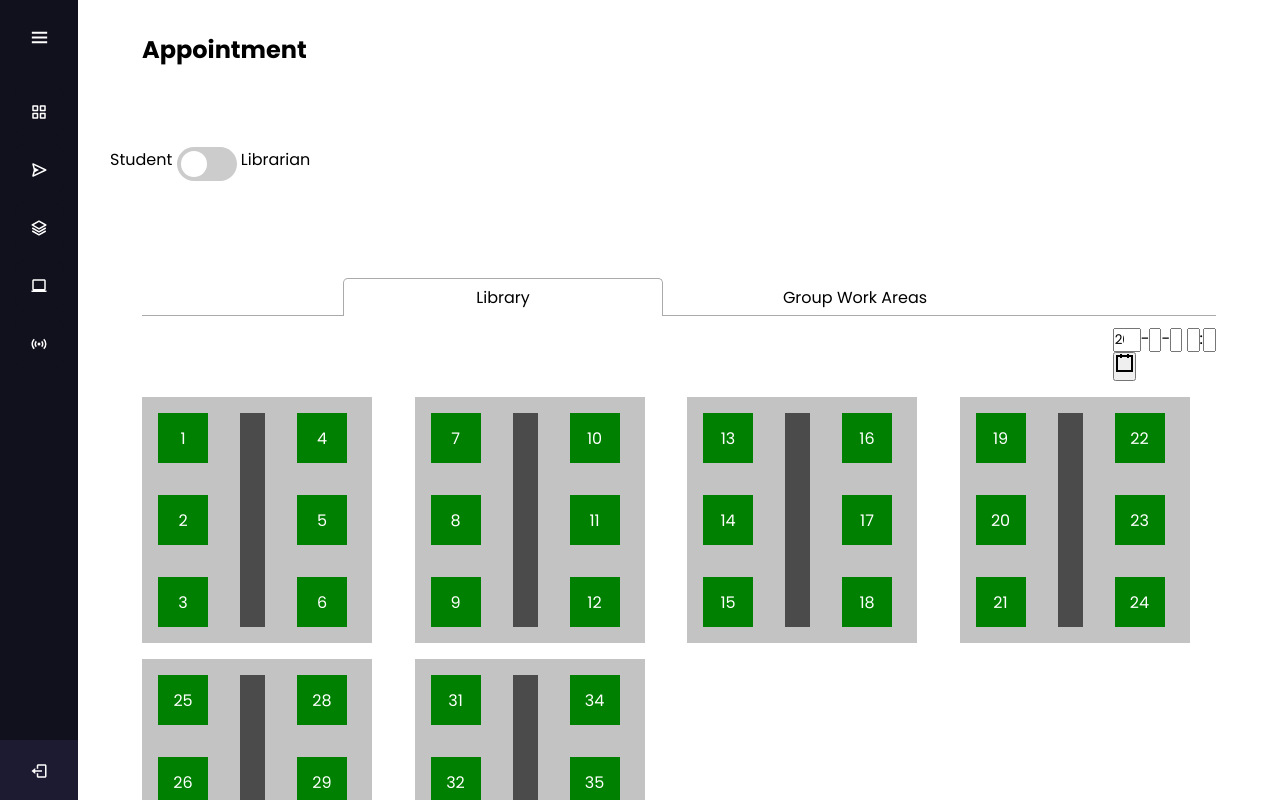
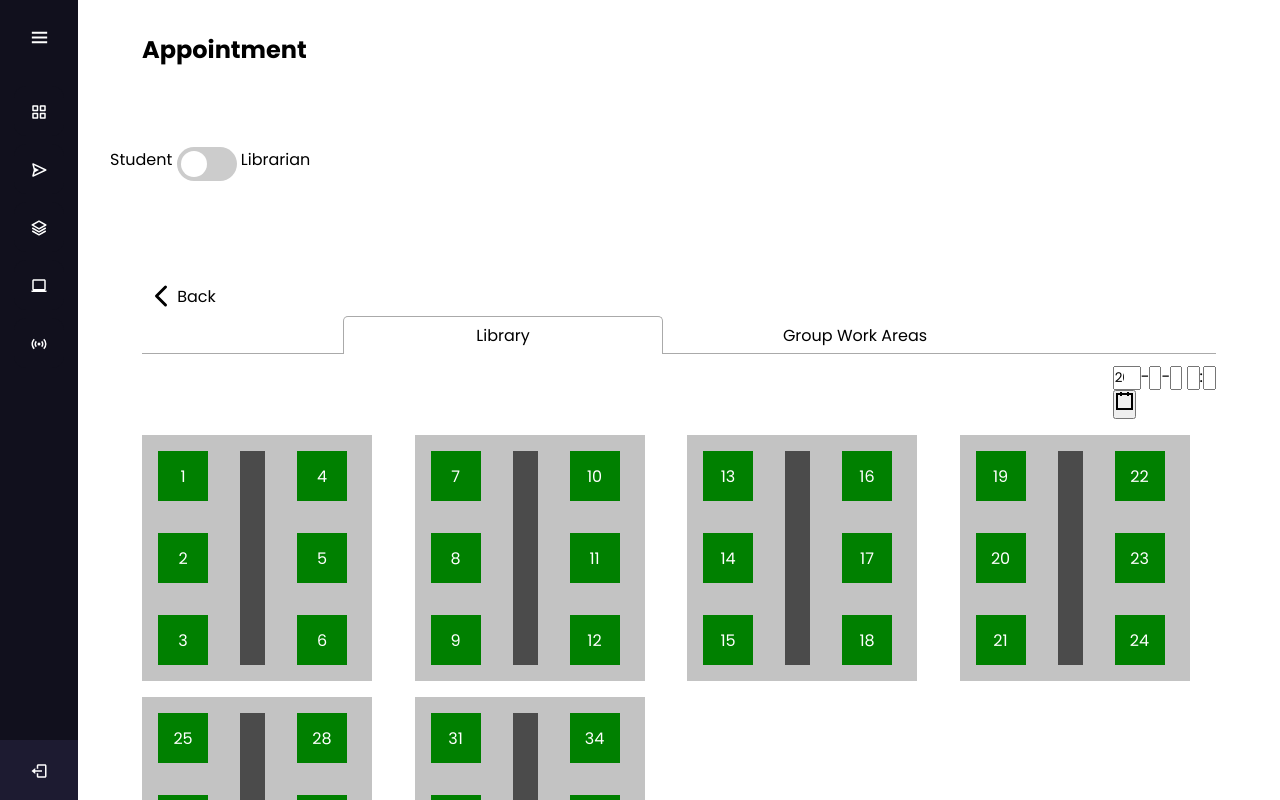
Before and after one commit to emrebal98/MLGA-Library-System, a React (Create React App) app: page /appointment in a window 1280 px wide. Both pictures are taken after a click on the button "Make an Appointment". Shown: the top 800 px of the page. Built offline with nearby package versions, Linux system fonts and the light colour scheme; the HTML template or start-up script is replaced by a standard one.

Commit message:
back button

```diff
--- a/src/containers/appointment/Appointment.jsx
+++ b/src/containers/appointment/Appointment.jsx
@@ -3,6 +3,7 @@ import { Table, Popup } from "../../components";
 import { Notification } from "../../helper/notfiy";
 import { Tab, Tabs, TabList, TabPanel } from "react-tabs";
 import DateTimePicker from "react-datetime-picker";
+import { IoChevronBack } from "react-icons/io5";
 import moment from "moment";
 import "./appointment.css";
 import "react-tabs/style/react-tabs.css";
@@ -268,6 +269,12 @@ function Appointment() {
 					</div>
 				) : (
 					<div className="create_appointment_container">
+						<button
+							className="back"
+							onClick={(e) => setAppointmentPage(false)}
+						>
+							<IoChevronBack /> <span>Back</span>
+						</button>
 						<Tabs>
 							<TabList>
 								<Tab>Library</Tab>
--- a/src/containers/appointment/appointment.css
+++ b/src/containers/appointment/appointment.css
@@ -258,3 +258,18 @@ form textarea {
 .submit__button:hover {
 	background: #07b747;
 }
+
+.create_appointment_container .back {
+	border: none;
+	background-color: unset;
+	font-size: 2rem;
+	padding: 0.2rem;
+	cursor: pointer;
+	display: flex;
+	justify-content: center;
+	align-items: center;
+}
+
+.create_appointment_container .back span {
+	font-size: 1rem;
+}
```
